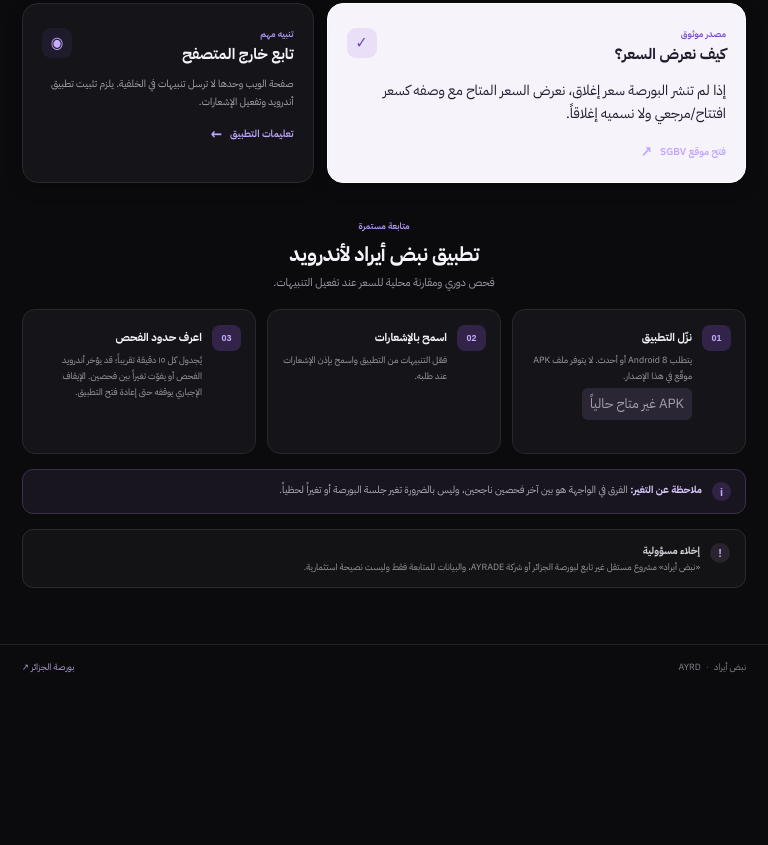
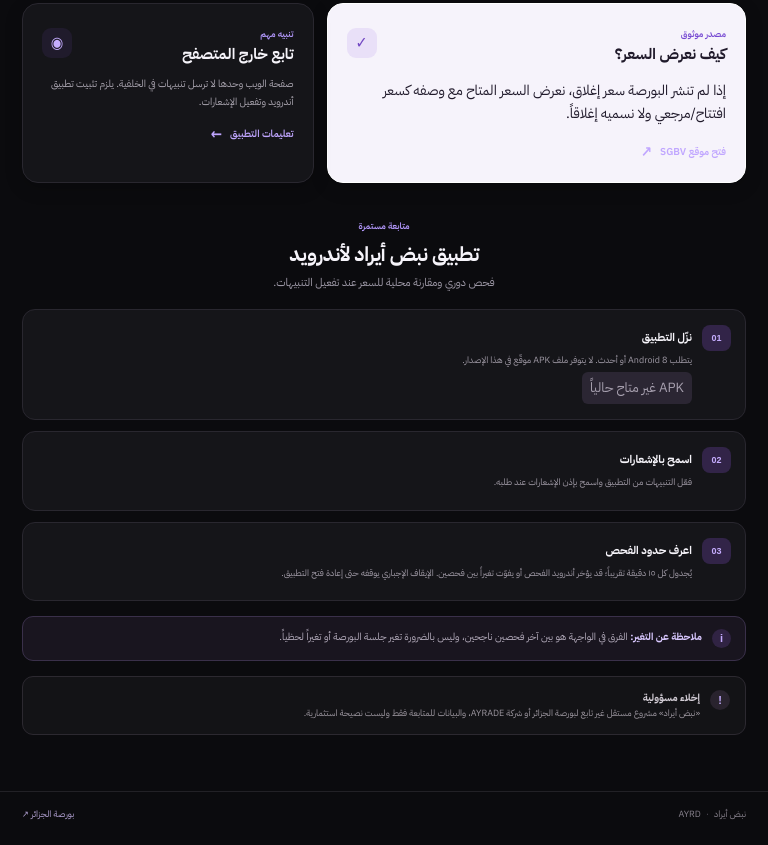
Before and after one commit to Abdo12-del/Mony, a website: page index.html in a window 768 px wide. Shown: the part 1098-1943 px from the top of the page. Before the commit the page ends 1796 px from the top, so only its background shows below. Drawn offline with Linux system fonts and the light colour scheme; no server answers.

Commit message:
Refine tablet content layout
Co-authored-by: arena-agent <297053741+arena-agent@users.noreply.github.com>

```diff
--- a/styles.css
+++ b/styles.css
@@ -305,6 +305,8 @@ footer a { color: #b4a3d5; text-decoration: none; }
   .dashboard > .activity-section { grid-column: span 3; }
   .dashboard > .detail-grid { margin-top: 0; }
   .dashboard > .app-section { padding-top: 15px; }
+  .app-grid { grid-template-columns: 1fr; }
+  .app-feature { min-height: 0; }
   .dashboard > .notice,
   .dashboard > .disclaimer { margin-top: 0; }
 }
```
